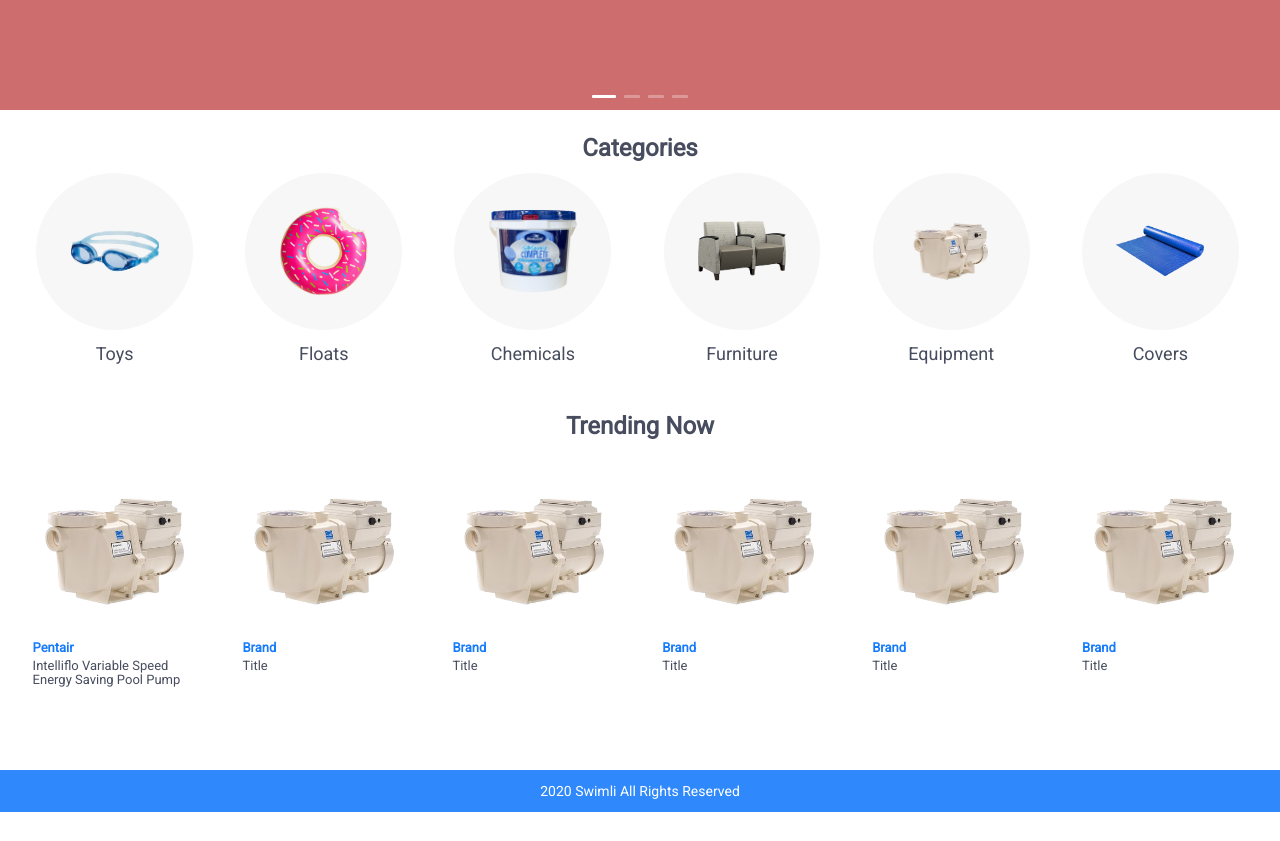
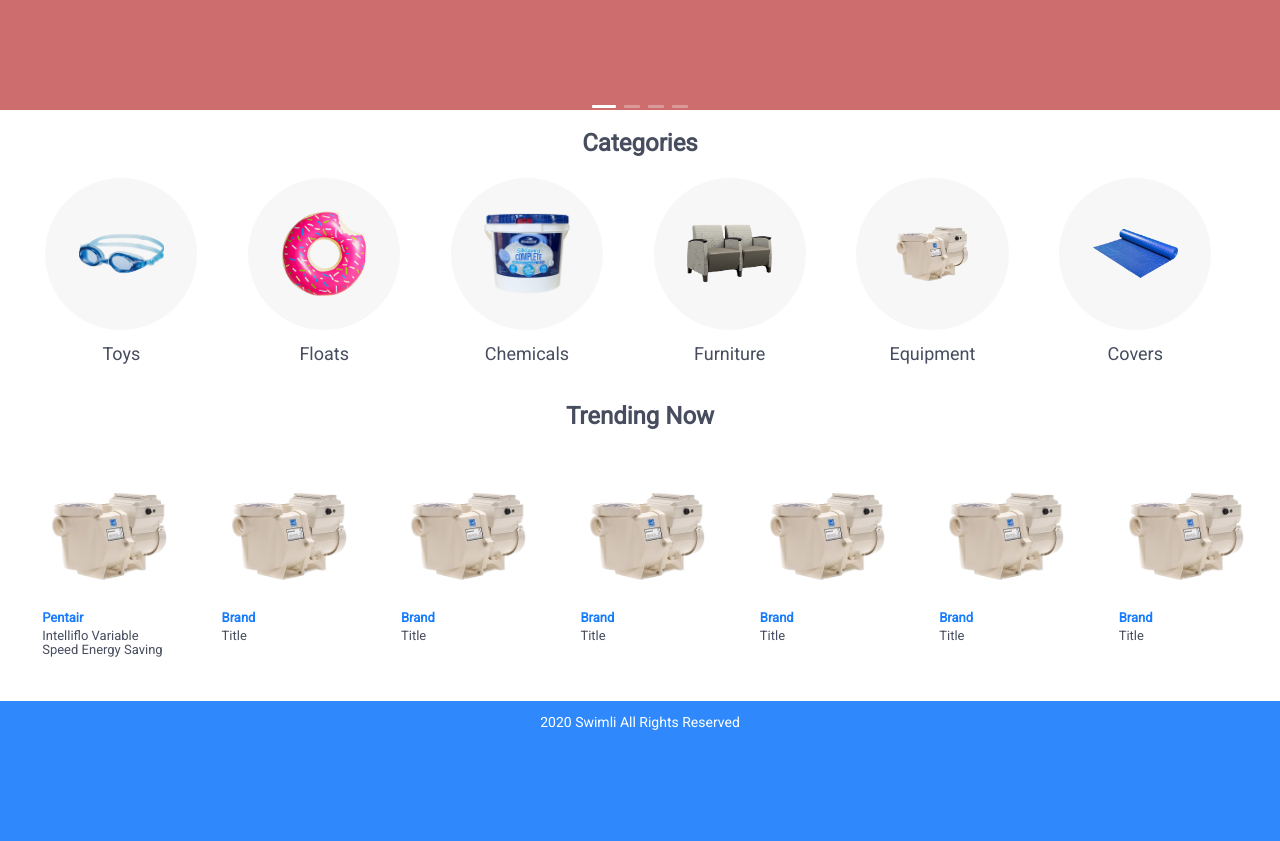
Before and after one commit to swimli-org/fe, a React (Create React App) app: page / in a window 1280 px wide. Shown: the part 340-1181 px from the top of the page. Before the commit the page ends 1152 px from the top, so only its background shows below. Built offline with nearby package versions, Linux system fonts and the light colour scheme.

Commit message:
fixed trending now component on home page

```diff
--- a/src/App.js
+++ b/src/App.js
@@ -25,8 +25,8 @@ console.log(auth)
   return (
     <div className='container'>
       <CarouselSlider/>
+      <div className='home-container-title'>Categories</div>
       <div className='home-container'>
-        <div className='home-container-title'>Categories</div>
         <Link to='/toys'>
           <div className='category-container'>
             <div className='category-image'>
@@ -77,8 +77,9 @@ console.log(auth)
         </Link>
       </div>
 
+      <div className='home-container-title'>Trending Now</div>
       <div className='home-container'>
-        <div className='home-container-title'>Trending Now</div>
+
         <Link to='/product'>
           <div className='boxed-items-container'>
             <div className='boxed-items-image'>
@@ -141,6 +142,36 @@ console.log(auth)
             Title
           </div>
         </div>
+        <div className='boxed-items-container'>
+          <div className='boxed-items-image'>
+            <img src={intelliflo}></img>
+          </div>
+          <div className='boxed-items-price'>Price</div>
+          <div className='boxed-items-title'>
+            <span>Brand</span>
+            Title
+          </div>
+        </div>
+        <div className='boxed-items-container'>
+          <div className='boxed-items-image'>
+            <img src={intelliflo}></img>
+          </div>
+          <div className='boxed-items-price'>Price</div>
+          <div className='boxed-items-title'>
+            <span>Brand</span>
+            Title
+          </div>
+        </div>
+        <div className='boxed-items-container'>
+          <div className='boxed-items-image'>
+            <img src={intelliflo}></img>
+          </div>
+          <div className='boxed-items-price'>Price</div>
+          <div className='boxed-items-title'>
+            <span>Brand</span>
+            Title
+          </div>
+        </div>
       </div>
 
     </div>
--- a/src/components/Navbar.js
+++ b/src/components/Navbar.js
@@ -13,7 +13,7 @@ import {Link, useHistory} from 'react-router-dom'
 
 
 export default function Navbar() {
-  const name = `${localStorage.getItem('swimliFirstName')} ${localStorage.getItem('swimliLastName')}`
+  const name = `${localStorage.getItem('swimliFirstName')}`
   const history = useHistory();
   const { Search } = Input;
     const[visible, setVisible]=useState(false)
@@ -44,10 +44,14 @@ export default function Navbar() {
               </Link>
             </div>
             <div className='user-container-tab'>
-              <Link to='/signin'>
+
+              {name !="null"? <Link to='/personal'>
+                <img src={account} className='user-container-tab-icon' alt='Account'></img>
+                <p>{name !="null"? name:'Guest'}</p>
+                </Link>:<Link to='/signin'>
                 <img src={account} className='user-container-tab-icon' alt='Account'></img>
                 <p>Sign In</p>
-              </Link>
+                </Link>}
             </div>
 
           </div>
@@ -69,8 +73,8 @@ export default function Navbar() {
           {/* Sidebar and Sidebar Tint */}
           <div className={sidebarIsOpen ? "sidebar sidebarClose" : "sidebar"}>
             <div className='sidebarHeader'>
-              {name !="null null"? <Link to='/personal' onClick={() => setSidebarIsOpen(!sidebarIsOpen)}>
-                {name !="null null"? name:'Guest'}
+              {name !="null"? <Link to='/personal' onClick={() => setSidebarIsOpen(!sidebarIsOpen)}>
+                {name !="null"? name:'Guest'}
                 </Link>:<Link to='/signin' onClick={() => setSidebarIsOpen(!sidebarIsOpen)}>
                 Sign In
                 </Link>}
@@ -80,13 +84,13 @@ export default function Navbar() {
               <div className='sidebarTitle'>Shop by Category</div>
               <div className='sidebarContent'>
                 <ul onClick={() => setSidebarIsOpen(!sidebarIsOpen)}>
-                  <li><Link to='/Toys'>Toys</Link></li>
-                  <li><Link to='/Floats'>Floats</Link></li>
-                  <li><Link to='/Chemicals'>Chemicals</Link></li>
-                  <li><Link to='/Furniture'>Furniture</Link></li>
-                  <li><Link to='/Equipment'>Equipment</Link></li>
-                  <li><Link to='/Covers'>Covers</Link></li>
-                  <li><Link to='/#'>Parts & Tools</Link></li>
+                  <Link to='/Toys'><li>Toys</li></Link>
+                  <Link to='/Floats'><li>Floats</li></Link>
+                  <Link to='/Chemicals'><li>Chemicals</li></Link>
+                  <Link to='/Furniture'><li>Furniture</li></Link>
+                  <Link to='/Equipment'><li>Equipment</li></Link>
+                  <Link to='/Covers'><li>Covers</li></Link>
+                  <Link to='/#'><li>Parts & Tools</li></Link>
 
                 </ul>
               </div>
@@ -95,18 +99,20 @@ export default function Navbar() {
               <div className='sidebarTitle'>Account</div>
               <div className='sidebarContent'>
                 <ul onClick={() => setSidebarIsOpen(!sidebarIsOpen)}>
-                  <li><Link to='/Personal'>Account Settings</Link></li>
-                  <li><Link to='/Orders'>Orders</Link></li>
-                  <li><Link to='/Autoship'>Autoship</Link></li>
-                  <li>
+                  <Link to='/Personal'><li>Account Settings</li></Link>
+                  <Link to='/Orders'><li>Orders</li></Link>
+                  <Link to='/Autoship'><li>Autoship</li></Link>
+
                   {name !="null null"? <Link onClick={()=>{
                     localStorage.removeItem('swimliFirstName')
-                    localStorage.removeItem('swimliLastName')}}to='/'>
+                    localStorage.removeItem('swimliLastName')}}to='/'><li>
                   Sign Out
-                  </Link>:<Link to='/signin'>
+                  </li>
+                  </Link>:<Link to='/signin'><li>
                   Sign In
+                  </li>
                   </Link>}
-                  </li>
+
                 </ul>
               </div>
             </div>
--- a/src/styles/App.css
+++ b/src/styles/App.css
@@ -9,9 +9,17 @@ body{
   padding: 0;
 }
 .App{
-  min-height: 100vh;
+  min-height: 1000px;
   height: auto;
   position: relative;
+}
+.container{
+  margin: 0 auto;
+  max-width: 1320px;
+  height: auto;
+  position: relative;
+  overflow: hidden;
+  padding-bottom: 140px;
 }
 .container h1{
   margin: 20px 0 10px 15px;
@@ -20,19 +28,14 @@ body{
   font-weight: 400;
   text-align: left;
 }
-.container{
-  margin: 0 auto;
-  max-width: 1320px;
-  padding: 0px 0px 50px 0px;
-  position: relative;
-  overflow: hidden;
-  min-height: 700px;
-}
+
+/* Slider */
 .slider-image{
   width: 100%;
   height: 360px;
   background: #E6EAF0;
   overflow: hidden;
+  margin-bottom: 10px;
 }
 .slider-image img{
   width: 100%;
@@ -42,15 +45,7 @@ body{
 }
 
 
-
-
-.home-container{
-  width: 100%;
-  padding: 10px 10px 10px;
-  margin: 10px 0;
-  background: #FFFFFF;
-  overflow: hidden;
-}
+/* Categories and Trending type boxes */
 .home-container-title{
   width: 100%;
   font-size: 24px;
@@ -58,7 +53,25 @@ body{
   color: #474D5E;
   text-align: center;
   padding: 0;
-  margin-bottom: 5px;
+  margin: 5px 0;
+}
+.home-container{
+  width: 97%;
+  height: auto;
+  padding: 10px;
+  margin: 0 0px 10px 10px;
+  overflow: hidden;
+  overflow-x: scroll;
+  white-space: nowrap;
+}
+.home-container::-webkit-scrollbar {
+  -webkit-appearance: none;
+  width: 8px;
+  height: 8px;
+}
+.home-container::-webkit-scrollbar-thumb {
+  border-radius: 10px;
+  background-color: rgba(0, 0, 0, 0.35);
 }
 .category-container{
   width: 16.6%;
@@ -90,11 +103,12 @@ body{
 }
 
 .boxed-items-container{
-  width: 14.66%;
-  min-width: 100px;
-  float: left;
+  width: 155px;
+  height: 200px;
   margin: 1%;
+  white-space: normal;
   overflow: hidden;
+  display: inline-block;
 }
 .boxed-items-container:hover{
   color: #474D5E;
@@ -119,7 +133,7 @@ body{
   display: none;
 }
 .boxed-items-title{
-  height: 50px;
+  height: 49px;
   padding: 0px 10px;
   line-height: 1.1em;
   font-size: 13px;
@@ -149,19 +163,13 @@ body{
     min-width: 30%;
     max-width: 60%;
   }
-
-
-  .boxed-items-container{
-    width: 31.33%;
-    min-width: 100px;
-    float: left;
-    margin: 1%;
-    overflow: hidden;
-  }
 }
 @media only screen and (max-width: 600px) {
   .slider-image{
     height: 220px;
+  }
+  .boxed-items-title{
+    height: 49px;
   }
 }
 @media only screen and (max-width: 375px) {
--- a/src/styles/Cart.css
+++ b/src/styles/Cart.css
@@ -2,6 +2,7 @@
     text-align: center;
     font-size: 30px;
     padding: 20px 0 10px;
+    margin-top: 100px;
   }
   .cart-sub-title{
     text-align: center;
--- a/src/styles/Footer.css
+++ b/src/styles/Footer.css
@@ -1,9 +1,11 @@
 .footer{
     width: 100%;
-    height: auto;
+    height: 140px;
     padding: 10px;
     background-color: #2f89fc;
     text-align: center;
+    position: absolute;
+    bottom: 0;
 }
 .footer p{
     margin: 0;
--- a/src/styles/Navbar.css
+++ b/src/styles/Navbar.css
@@ -150,6 +150,9 @@
   box-shadow: 15px 0px 64px -18px rgba(0,0,0,0.75);
   z-index: 17;
 }
+.sidebar a{
+  color: #2f89fc;
+}
 .sidebarClose{
   left: 0%;
   transition: 550ms;
@@ -202,10 +205,6 @@
   padding: 8px 25px;
   text-decoration: none;
   cursor: pointer;
-}
-.sidebarContent li a{
-  color: #363636;
-  text-decoration: none;
 }
 .sidebarContent li:hover{
   background: #e7e7e7;
@@ -387,6 +386,11 @@
     .sidebar{
       width: 100%;
       height: 100%;
+      left: -700px;
+    }
+    .sidebarClose{
+      left: 0%;
+      transition: 550ms;
     }
     .sidebarHeader{
       width: 100%;
```
